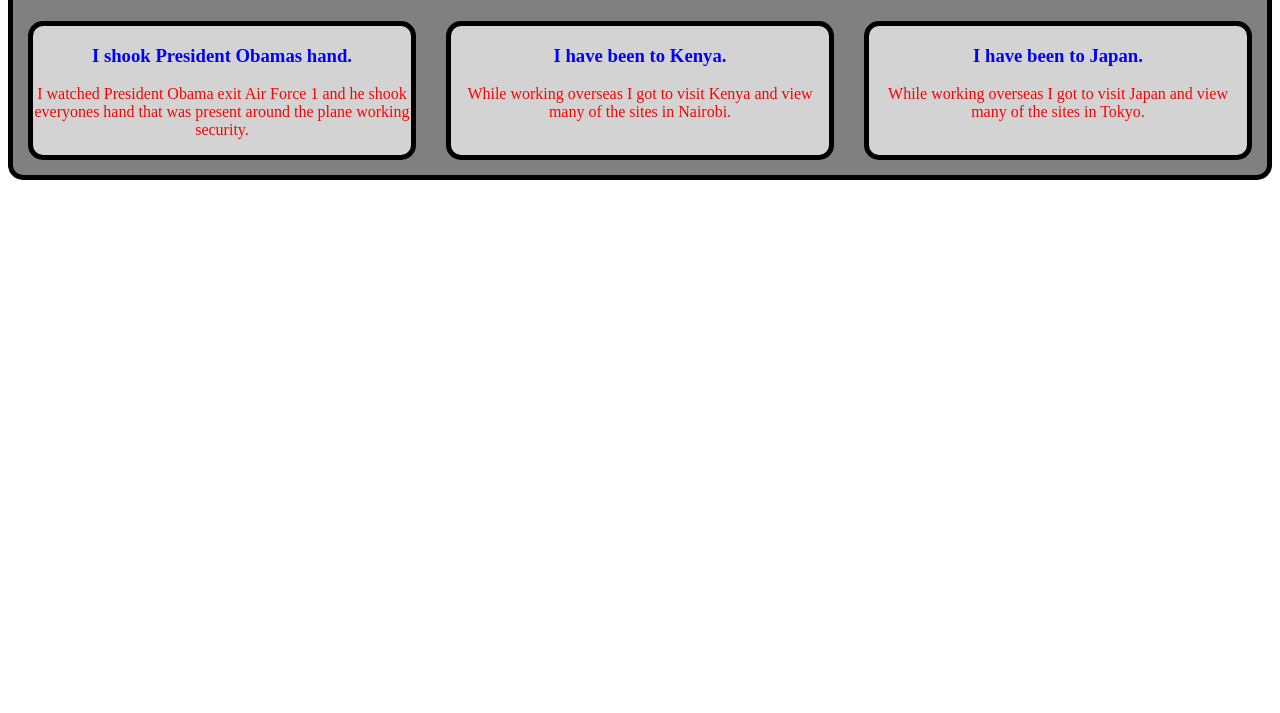
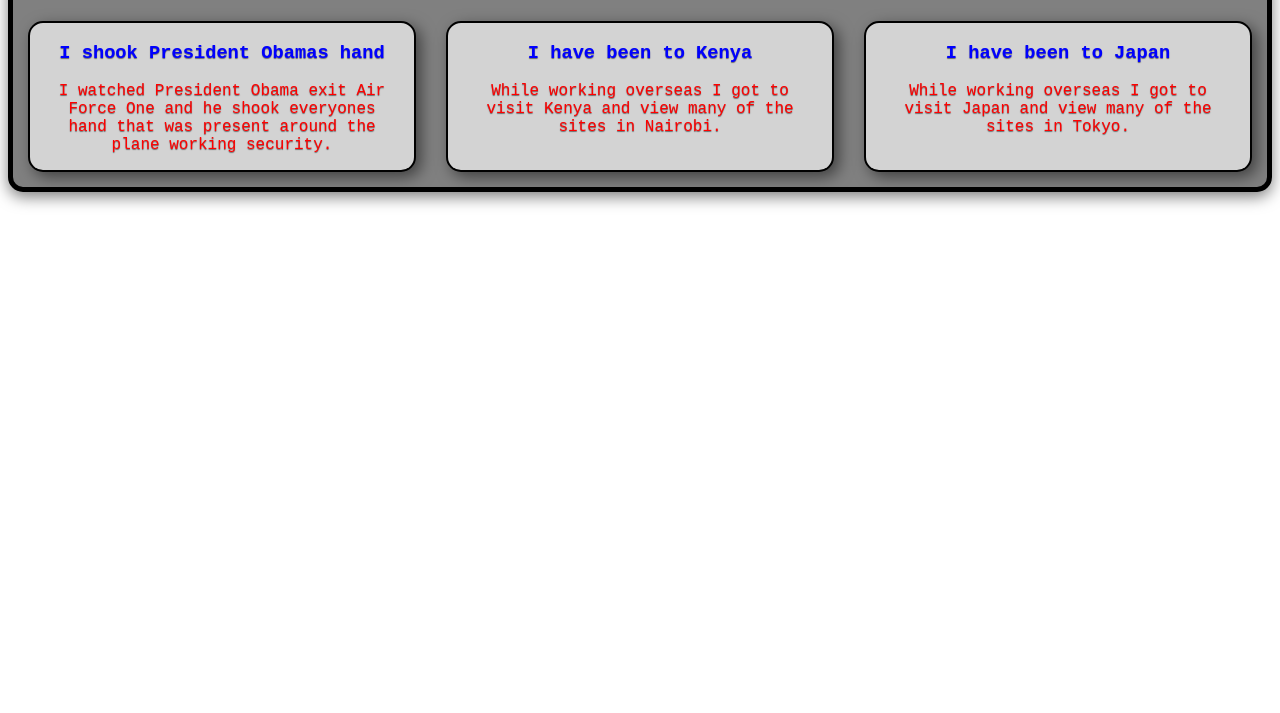
Before and after one commit to theMagnificentJay/2truths1lie, a plain HTML site: page index.html in a window 1280 px wide. Shown: the part 87-800 px from the top of the page. Drawn offline with Linux system fonts and the light colour scheme.

Commit message:
extra visual changes and corrections

```diff
--- a/index.html
+++ b/index.html
@@ -12,21 +12,21 @@
       <h1>Two Truths and a Lie</h1>
       <div class="truthsOrLies">
         <div class="insideDiv">
-          <h3>I shook President Obamas hand.</h3>
+          <h3>I shook President Obamas hand</h3>
           <p>
-            I watched President Obama exit Air Force 1 and he shook everyones
+            I watched President Obama exit Air Force One and he shook everyones
             hand that was present around the plane working security.
           </p>
         </div>
         <div class="insideDiv">
-          <h3>I have been to Kenya.</h3>
+          <h3>I have been to Kenya</h3>
           <p>
             While working overseas I got to visit Kenya and view many of the
             sites in Nairobi.
           </p>
         </div>
         <div class="insideDiv">
-          <h3>I have been to Japan.</h3>
+          <h3>I have been to Japan</h3>
           <p>
             While working overseas I got to visit Japan and view many of the
             sites in Tokyo.
--- a/styles.css
+++ b/styles.css
@@ -1,3 +1,8 @@
+body {
+  text-shadow: 0px 1px 1px rgba(0, 0, 0, 0.5);
+  font-family: "Courier New", Courier, monospace;
+}
+
 h1 {
   color: lightgreen;
   text-align: center;
@@ -15,15 +20,18 @@
   border: thick solid black;
   border-radius: 15px;
   background-color: grey;
+  box-shadow: 0px 5px 15px rgb(0, 0, 0, 0.5);
 }
 
 .insideDiv {
-  display: inline-block;
-  border: thick solid black;
+  border: 2px solid black;
   border-radius: 15px;
   text-align: center;
   background-color: lightgray;
   margin: 15px;
+  padding-left: 15px;
+  padding-right: 15px;
+  box-shadow: 5px 5px 15px rgb(0, 0, 0, 0.5);
 }
 
 p {
```
